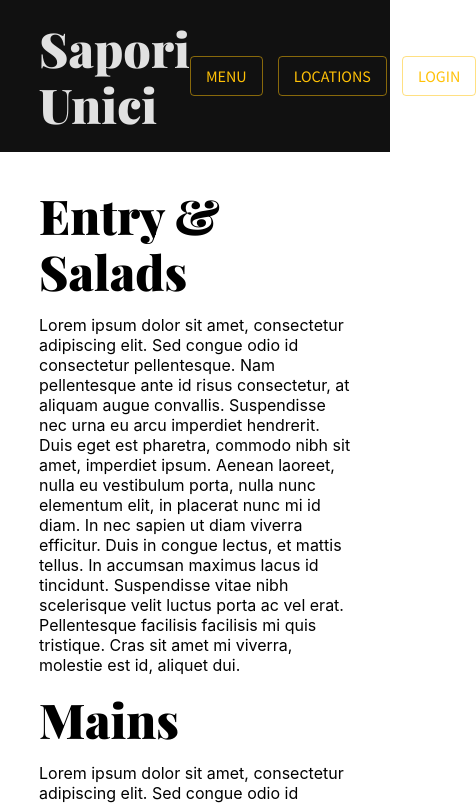
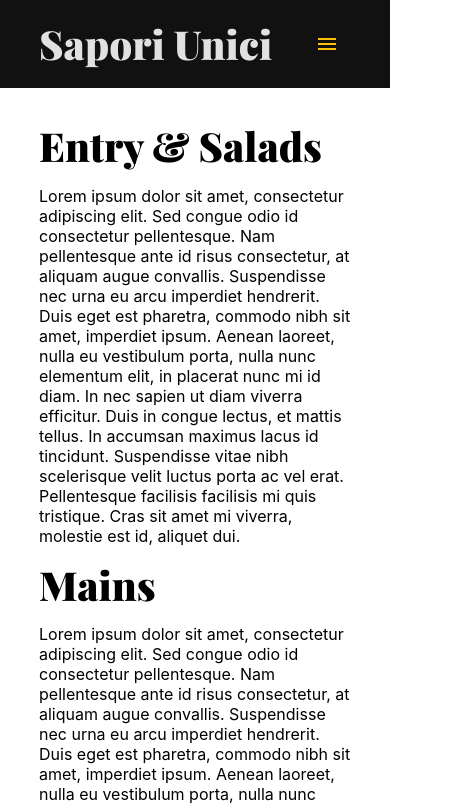
Before and after one commit to tahscenery/ses1b-group2, a React (Create React App) app in the folder packages/frontend/: page /menu in a window 390 px wide. Shown: the top 805 px of the page, 476 px wide, since content can reach past the window. Built offline with nearby package versions, Linux system fonts and the light colour scheme.

Commit message:
Collapsed navigation menu

```diff
--- a/packages/frontend/src/components/App/App.css
+++ b/packages/frontend/src/components/App/App.css
@@ -10,6 +10,10 @@
   --nav-bar-brand-font-size: 2.5rem;
 }
 
+p {
+  font-size: 1rem;
+}
+
 .component-container {
   margin: 0 auto;
   margin-top: 35px;
--- a/packages/frontend/src/components/App/App.tsx
+++ b/packages/frontend/src/components/App/App.tsx
@@ -20,7 +20,10 @@ const theme = createMuiTheme({
     h1: {
       fontFamily: 'Playfair Display',
       fontSize: '3rem',
-      fontWeight: 900
+      fontWeight: 900,
+      '@media screen and (max-width: 780px)': {
+        fontSize: '2.5rem'
+      }
     }
   }
 })
--- a/packages/frontend/src/components/NavBar/NavBar.css
+++ b/packages/frontend/src/components/NavBar/NavBar.css
@@ -44,3 +44,18 @@
 .nav-bar ul :not(:first-child) {
   padding-left: 15px;
 }
+
+.nav-bar-collapsed {
+  display: none;
+}
+
+@media screen and (max-width: 680px) {
+  .nav-bar-collapsed {
+    display: block;
+    right: -10rem;
+  }
+
+  .nav-bar {
+    display: none;
+  }
+}
--- a/packages/frontend/src/components/NavBar/NavBar.tsx
+++ b/packages/frontend/src/components/NavBar/NavBar.tsx
@@ -1,9 +1,25 @@
 import React, { Component } from 'react';
-import { Button, Typography } from '@material-ui/core'
+import { Button, IconButton, Typography } from '@material-ui/core'
+import Menu from '@material-ui/icons/Menu';
 
 import './NavBar.css';
 
-class NavBar extends Component {
+interface NavBarProps {}
+
+interface NavBarState {
+  shouldShowMenu: boolean;
+}
+
+class NavBar extends Component<NavBarProps, NavBarState> {
+  constructor(props: NavBarProps) {
+    super(props);
+    this.state = { shouldShowMenu: true };
+  }
+
+  toggleMenuItemsVisibility() {
+    this.setState({ shouldShowMenu: !this.state.shouldShowMenu });
+  }
+
   render() {
     return (
       <div className="nav-bar-container">
@@ -11,6 +27,11 @@ class NavBar extends Component {
           <Typography variant="h1">
             <a href="/" className="nav-bar-brand-link">Sapori Unici</a>
           </Typography>
+          <nav className="nav-bar-collapsed">
+            <IconButton color="primary">
+              <Menu/>
+            </IconButton>
+          </nav>
           <nav className="nav-bar">
             <ul>
               <li><Button variant="outlined" color="primary" href="/menu">Menu</Button></li>
```
